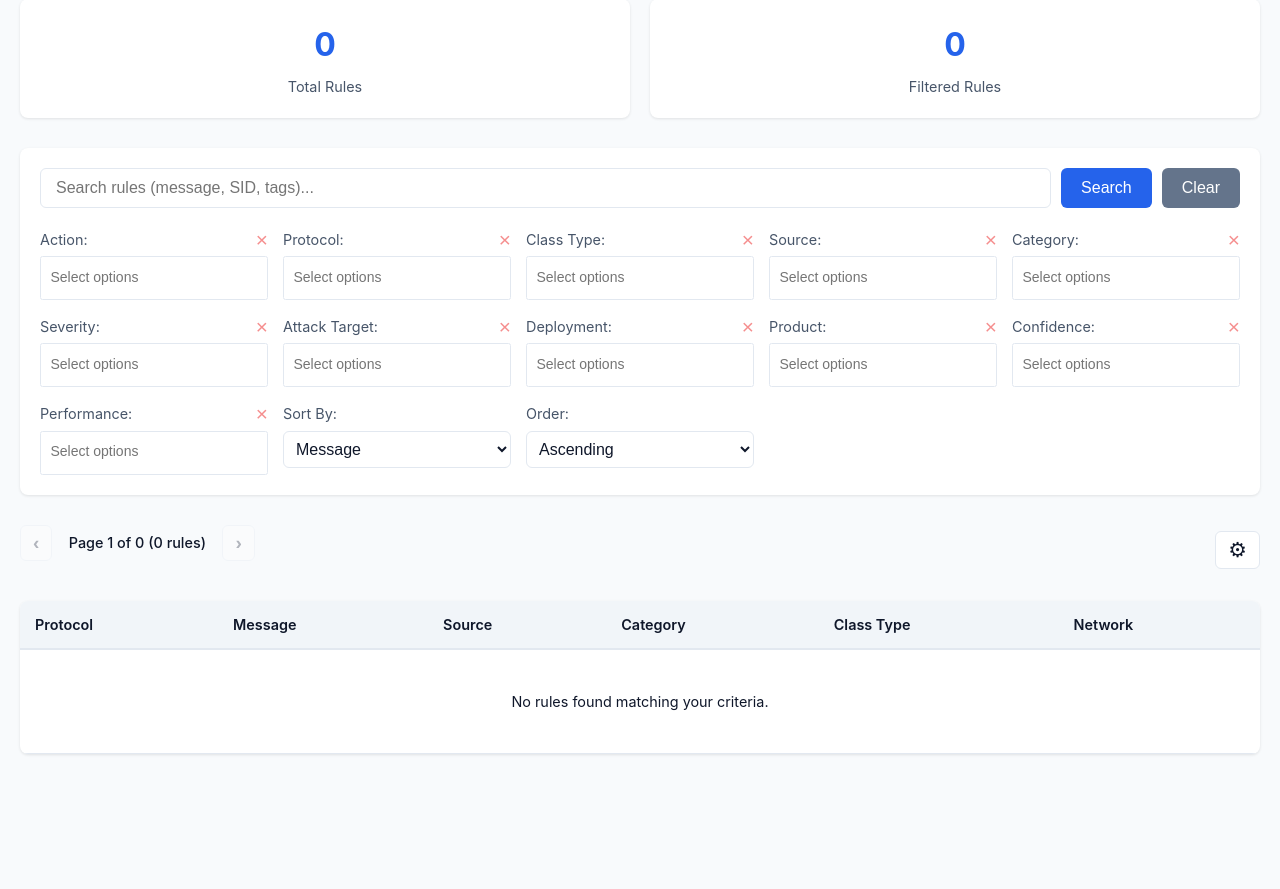
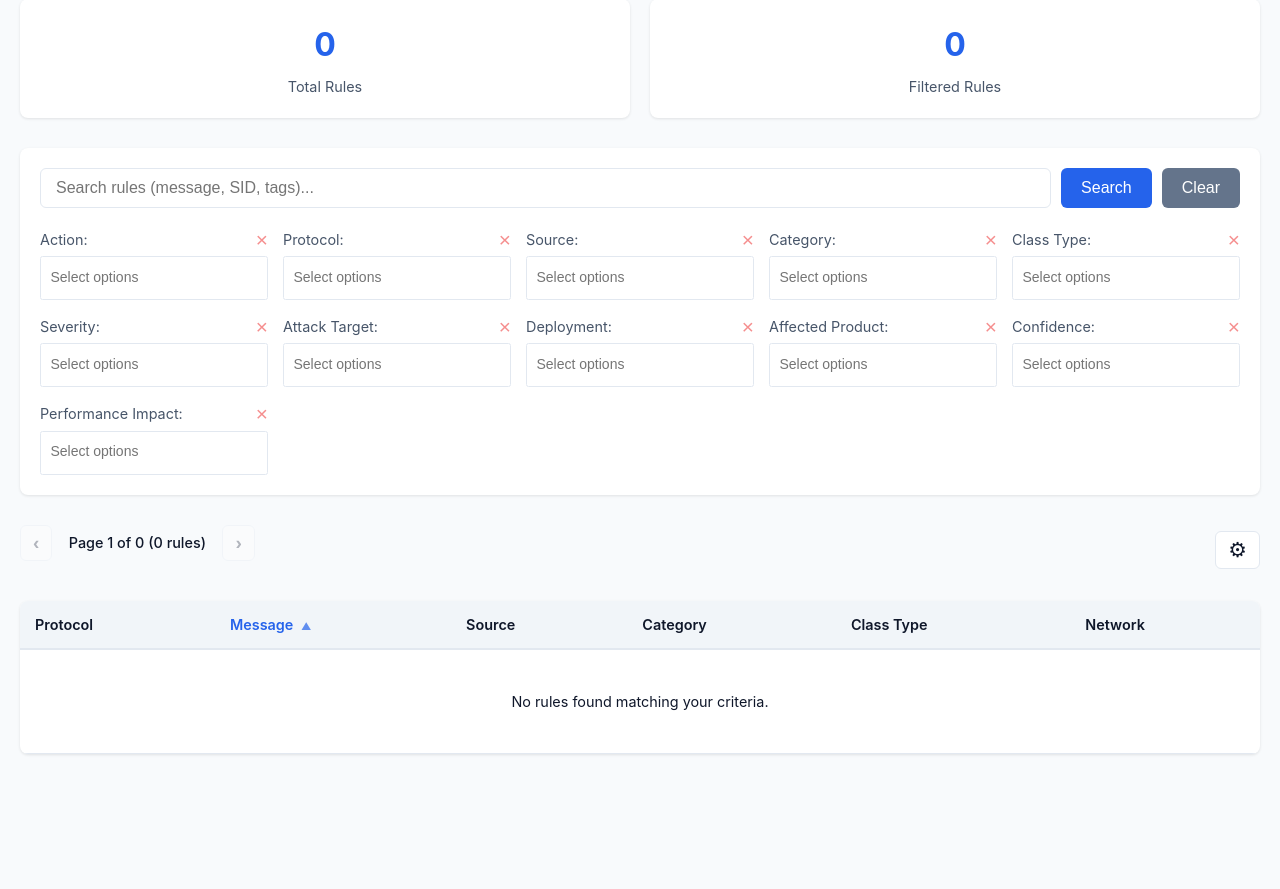
Before and after one commit to Schwaggot/suricata-rule-browser, a FastAPI app: page / in a window 1280 px wide. Shown: the part 153-1042 px from the top of the page. Run offline with FastAPI, Linux system fonts and the light colour scheme; data that the repository does not hold is empty.

Commit message:
Allow sorting in table

```diff
--- a/backend/app/static/css/style.css
+++ b/backend/app/static/css/style.css
@@ -234,6 +234,7 @@ header h1 {
     max-width: none !important;
     min-width: 300px;
     width: auto !important;
+    z-index: 100 !important;
 }
 
 .choices__list--dropdown .choices__item {
@@ -405,7 +406,7 @@ header h1 {
     background: var(--hover-bg);
     position: sticky;
     top: 0;
-    z-index: 10;
+    z-index: 5;
 }
 
 .rules-table th {
@@ -415,6 +416,26 @@ header h1 {
     color: var(--text-primary);
     border-bottom: 2px solid var(--border-color);
     white-space: nowrap;
+}
+
+.rules-table th.sortable {
+    cursor: pointer;
+    user-select: none;
+    transition: background-color 0.2s;
+}
+
+.rules-table th.sortable:hover {
+    background-color: var(--border-color);
+}
+
+.rules-table th.sorted {
+    color: var(--primary-color);
+}
+
+.sort-indicator {
+    font-size: 0.7em;
+    margin-left: 4px;
+    opacity: 0.7;
 }
 
 .rules-table tbody tr {
--- a/backend/app/static/js/app.js
+++ b/backend/app/static/js/app.js
@@ -4,6 +4,7 @@ const API_BASE = '/api/v1';
 let currentPage = 1;
 let currentFilters = {};
 let totalRules = 0;
+let currentSort = { field: 'msg', order: 'asc' };
 
 // Store Choices.js instances for all filter dropdowns
 let choicesInstances = {};
@@ -40,6 +41,7 @@ document.addEventListener('DOMContentLoaded', () => {
     initializeColumnVisibility();
     initializeChoices();
     initializeEventListeners();
+    updateSortIndicators(); // Show default sort indicator
     loadStats();
     loadRules();
 });
@@ -133,9 +135,9 @@ function initializeChoices() {
     const filterIds = [
         'action-filter',
         'protocol-filter',
-        'classtype-filter',
         'source-filter',
         'category-filter',
+        'classtype-filter',
         'severity-filter',
         'attack-target-filter',
         'deployment-filter',
@@ -155,9 +157,19 @@ function initializeChoices() {
                 placeholderValue: 'Select options',
                 itemSelectText: '',
                 shouldSort: false,
+                searchResultLimit: 100,  // Show up to 100 search results instead of default 4
                 // Customize the no results text
                 noResultsText: 'No options found',
-                noChoicesText: 'No options available'
+                noChoicesText: 'No options available',
+                // Custom search function to search anywhere in the string (case-insensitive)
+                searchFields: ['label', 'value'],
+                searchFloor: 1,
+                fuseOptions: {
+                    includeScore: true,
+                    threshold: 0.3,  // Lower = more strict, higher = more fuzzy
+                    distance: 1000,   // How far to search in the string
+                    ignoreLocation: true  // Search anywhere in the string
+                }
             });
 
             choicesInstances[id] = choices;
@@ -220,6 +232,15 @@ function initializeEventListeners() {
         });
     });
 
+    // Sortable column headers
+    const sortableHeaders = document.querySelectorAll('th.sortable');
+    sortableHeaders.forEach(header => {
+        header.addEventListener('click', () => {
+            const sortField = header.getAttribute('data-sort');
+            handleSort(sortField);
+        });
+    });
+
     // Search
     document.getElementById('search-btn').addEventListener('click', handleSearch);
     document.getElementById('search-input').addEventListener('keypress', (e) => {
@@ -230,17 +251,15 @@ function initializeEventListeners() {
     // Filters
     document.getElementById('action-filter').addEventListener('change', handleFilterChange);
     document.getElementById('protocol-filter').addEventListener('change', handleFilterChange);
-    document.getElementById('classtype-filter').addEventListener('change', handleFilterChange);
     document.getElementById('source-filter').addEventListener('change', handleFilterChange);
     document.getElementById('category-filter').addEventListener('change', handleFilterChange);
+    document.getElementById('classtype-filter').addEventListener('change', handleFilterChange);
     document.getElementById('severity-filter').addEventListener('change', handleFilterChange);
     document.getElementById('attack-target-filter').addEventListener('change', handleFilterChange);
     document.getElementById('deployment-filter').addEventListener('change', handleFilterChange);
     document.getElementById('affected-product-filter').addEventListener('change', handleFilterChange);
     document.getElementById('confidence-filter').addEventListener('change', handleFilterChange);
     document.getElementById('performance-filter').addEventListener('change', handleFilterChange);
-    document.getElementById('sort-by').addEventListener('change', handleFilterChange);
-    document.getElementById('sort-order').addEventListener('change', handleFilterChange);
 
     // Pagination - Top
     document.getElementById('prev-page-top').addEventListener('click', () => changePage(-1));
@@ -516,6 +535,38 @@ function handleFilterChange() {
     loadRules();
 }
 
+// Handle column sort
+function handleSort(field) {
+    // If clicking the same field, toggle order; otherwise, default to ascending
+    if (currentSort.field === field) {
+        currentSort.order = currentSort.order === 'asc' ? 'desc' : 'asc';
+    } else {
+        currentSort.field = field;
+        currentSort.order = 'asc';
+    }
+
+    currentPage = 1;
+    updateSortIndicators();
+    loadRules();
+}
+
+// Update sort indicators on headers
+function updateSortIndicators() {
+    const headers = document.querySelectorAll('th.sortable');
+    headers.forEach(header => {
+        const sortField = header.getAttribute('data-sort');
+        const indicator = header.querySelector('.sort-indicator');
+
+        if (sortField === currentSort.field) {
+            header.classList.add('sorted');
+            indicator.textContent = currentSort.order === 'asc' ? '▲' : '▼';
+        } else {
+            header.classList.remove('sorted');
+            indicator.textContent = '';
+        }
+    });
+}
+
 // Clear all filters
 function clearFilters() {
     document.getElementById('search-input').value = '';
@@ -600,11 +651,9 @@ function buildQueryParams() {
         performance.forEach(val => params.append('performance_impact', val));
     }
 
-    const sortBy = document.getElementById('sort-by').value;
-    params.append('sort_by', sortBy);
-
-    const sortOrder = document.getElementById('sort-order').value;
-    params.append('sort_order', sortOrder);
+    // Use current sort state (from header clicks or dropdown)
+    params.append('sort_by', currentSort.field);
+    params.append('sort_order', currentSort.order);
 
     return params;
 }
--- a/backend/app/templates/index.html
+++ b/backend/app/templates/index.html
@@ -4,8 +4,8 @@
     <meta charset="UTF-8">
     <meta name="viewport" content="width=device-width, initial-scale=1.0">
     <title>Suricata Rule Browser</title>
-    <link rel="stylesheet" href="/static/css/choices.min.css?v=5">
-    <link rel="stylesheet" href="/static/css/style.css?v=5">
+    <link rel="stylesheet" href="/static/css/choices.min.css?v=12">
+    <link rel="stylesheet" href="/static/css/style.css?v=12">
 </head>
 <body>
     <div class="container">
@@ -58,12 +58,6 @@
                 </div>
 
                 <div class="filter-group">
-                    <label for="classtype-filter">Class Type:</label>
-                    <select id="classtype-filter" multiple>
-                    </select>
-                </div>
-
-                <div class="filter-group">
                     <label for="source-filter">Source:</label>
                     <select id="source-filter" multiple>
                     </select>
@@ -72,6 +66,12 @@
                 <div class="filter-group">
                     <label for="category-filter">Category:</label>
                     <select id="category-filter" multiple>
+                    </select>
+                </div>
+
+                <div class="filter-group">
+                    <label for="classtype-filter">Class Type:</label>
+                    <select id="classtype-filter" multiple>
                     </select>
                 </div>
 
@@ -94,7 +94,7 @@
                 </div>
 
                 <div class="filter-group">
-                    <label for="affected-product-filter">Product:</label>
+                    <label for="affected-product-filter">Affected Product:</label>
                     <select id="affected-product-filter" multiple>
                     </select>
                 </div>
@@ -106,24 +106,8 @@
                 </div>
 
                 <div class="filter-group">
-                    <label for="performance-filter">Performance:</label>
+                    <label for="performance-filter">Performance Impact:</label>
                     <select id="performance-filter" multiple>
-                    </select>
-                </div>
-
-                <div class="filter-group">
-                    <label for="sort-by">Sort By:</label>
-                    <select id="sort-by">
-                        <option value="sid">SID</option>
-                        <option value="msg" selected>Message</option>
-                    </select>
-                </div>
-
-                <div class="filter-group">
-                    <label for="sort-order">Order:</label>
-                    <select id="sort-order">
-                        <option value="asc">Ascending</option>
-                        <option value="desc">Descending</option>
                     </select>
                 </div>
             </div>
@@ -219,21 +203,21 @@
                 <table id="rules-table" class="rules-table">
                     <thead>
                         <tr>
-                            <th data-column="sid">SID</th>
-                            <th data-column="action">Action</th>
-                            <th data-column="protocol">Protocol</th>
-                            <th data-column="message">Message</th>
-                            <th data-column="source">Source</th>
-                            <th data-column="category">Category</th>
-                            <th data-column="classtype">Class Type</th>
-                            <th data-column="severity" style="display: none;">Severity</th>
-                            <th data-column="attack_target" style="display: none;">Attack Target</th>
-                            <th data-column="deployment" style="display: none;">Deployment</th>
-                            <th data-column="affected_product" style="display: none;">Affected Product</th>
-                            <th data-column="confidence" style="display: none;">Confidence</th>
-                            <th data-column="performance" style="display: none;">Performance Impact</th>
+                            <th data-column="sid" data-sort="sid" class="sortable">SID <span class="sort-indicator"></span></th>
+                            <th data-column="action" data-sort="action" class="sortable">Action <span class="sort-indicator"></span></th>
+                            <th data-column="protocol" data-sort="protocol" class="sortable">Protocol <span class="sort-indicator"></span></th>
+                            <th data-column="message" data-sort="msg" class="sortable">Message <span class="sort-indicator"></span></th>
+                            <th data-column="source" data-sort="source" class="sortable">Source <span class="sort-indicator"></span></th>
+                            <th data-column="category" data-sort="category" class="sortable">Category <span class="sort-indicator"></span></th>
+                            <th data-column="classtype" data-sort="classtype" class="sortable">Class Type <span class="sort-indicator"></span></th>
+                            <th data-column="severity" data-sort="severity" class="sortable" style="display: none;">Severity <span class="sort-indicator"></span></th>
+                            <th data-column="attack_target" data-sort="attack_target" class="sortable" style="display: none;">Attack Target <span class="sort-indicator"></span></th>
+                            <th data-column="deployment" data-sort="deployment" class="sortable" style="display: none;">Deployment <span class="sort-indicator"></span></th>
+                            <th data-column="affected_product" data-sort="affected_product" class="sortable" style="display: none;">Affected Product <span class="sort-indicator"></span></th>
+                            <th data-column="confidence" data-sort="confidence" class="sortable" style="display: none;">Confidence <span class="sort-indicator"></span></th>
+                            <th data-column="performance" data-sort="performance" class="sortable" style="display: none;">Performance Impact <span class="sort-indicator"></span></th>
                             <th data-column="network">Network</th>
-                            <th data-column="revision" style="display: none;">Revision</th>
+                            <th data-column="revision" data-sort="rev" class="sortable" style="display: none;">Revision <span class="sort-indicator"></span></th>
                         </tr>
                     </thead>
                     <tbody id="rules-list">
@@ -258,7 +242,7 @@
         </div>
     </div>
 
-    <script src="/static/js/choices.min.js?v=6"></script>
-    <script src="/static/js/app.js?v=6"></script>
+    <script src="/static/js/choices.min.js?v=15"></script>
+    <script src="/static/js/app.js?v=15"></script>
 </body>
 </html>
```
Also changed, not shown: backend/app/api/rules.py (+24 -4 lines).
